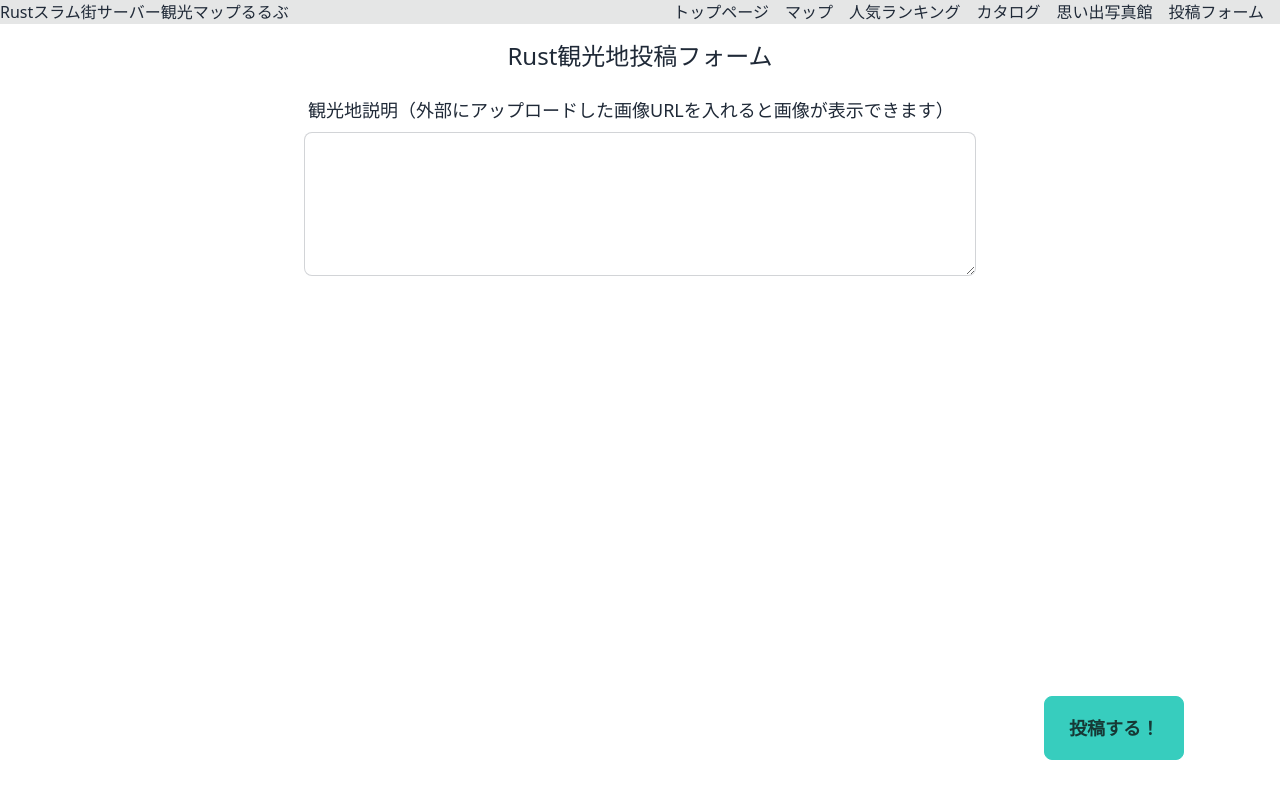
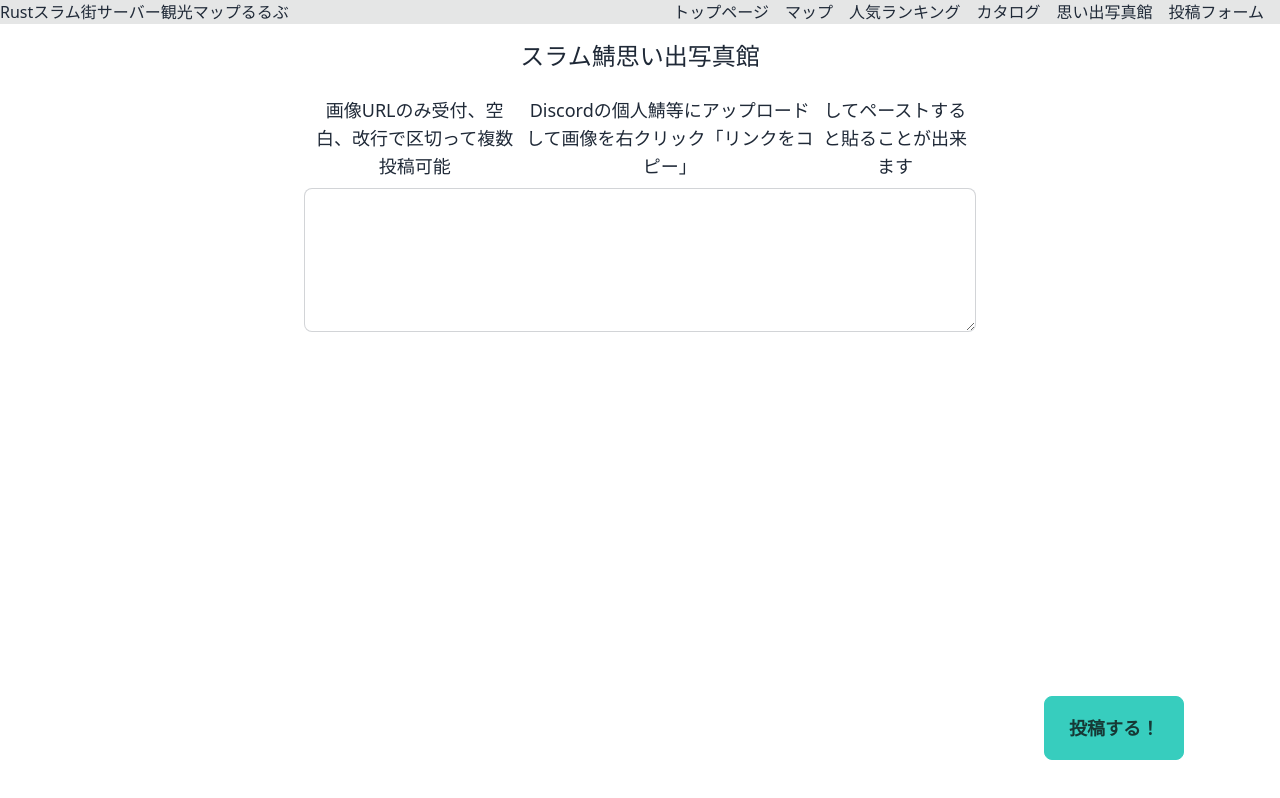
Before and after one commit to toriniku-yuma/rustmap, a Next.js app: page /MemorialPost in a window 1280 px wide. Built offline with nearby package versions, Linux system fonts and the light colour scheme.

Commit message:
ポスト画面の説明変更、ボタンのレスポンシブ対応

```diff
--- a/pages/Memorial.tsx
+++ b/pages/Memorial.tsx
@@ -102,7 +102,7 @@ export default function Memorial(props:Props) {
           }
         })}</div>
       </div>
-      <a href="/MemorialPost" className="btn btn-info btn-lg fixed top-20 right-24">投稿はこちら</a>
+      <a href="/MemorialPost" className="btn btn-info lg:btn-lg md:btn-md btn-sm fixed md:top-20 top-10 right-[5vw]">投稿はこちら</a>
       <input type="checkbox" id="my-modal" className="modal-toggle" />
       <div className="modal">
         <div className="modal-box">
--- a/pages/MemorialPost.tsx
+++ b/pages/MemorialPost.tsx
@@ -48,10 +48,12 @@ export default function Post() {
       <div>
         <Hedder/>
         <div className=" flex flex-col text-center items-center text-lg">
-            <div className="text-2xl my-4">Rust観光地投稿フォーム</div>
+            <div className="text-2xl my-4">スラム鯖思い出写真館</div>
             <div className="form-control w-full max-w-2xl">
               <label className="label">
-                <span className="label-text text-lg">観光地説明（外部にアップロードした画像URLを入れると画像が表示できます）</span>
+                <span className="label-text text-lg">画像URLのみ受付、空白、改行で区切って複数投稿可能</span>
+                <span className="label-text text-lg">Discordの個人鯖等にアップロードして画像を右クリック「リンクをコピー」</span>
+                <span className="label-text text-lg">してペーストすると貼ることが出来ます</span>
               </label>
                 <textarea placeholder="" className="textarea textarea-bordered h-36 w-full max-w-2xl"
                 onChange={(e)=>setMemorialURL(e.target.value)}/>
```
